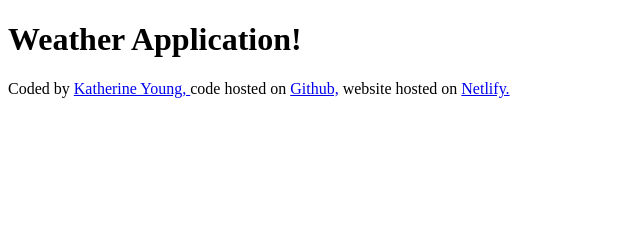
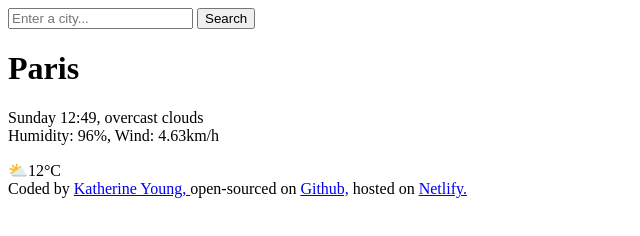
Before and after one commit to Katherine86/weather-application-project, a plain HTML site: page index.html in a window 1280 px wide. Shown: the whole page, without its empty margins (0-640 px from the left). Drawn offline with Linux system fonts and the light colour scheme.

Commit message:
Added search forms

```diff
--- a/index.html
+++ b/index.html
@@ -6,20 +6,36 @@
     <title>Weather Application</title>
   </head>
   <body>
-    <h1>Weather Application!</h1>
+    <header>
+      <form>
+        <input type="search" placeholder="Enter a city..." required />
+        <input type="submit" value="Search" />
+      </form>
+    </header>
+    <main>
+      <div>
+        <h1>Paris</h1>
+        <p>
+          Sunday 12:49, overcast clouds
+          <br />
+          Humidity: 96%, Wind: 4.63km/h
+        </p>
+      </div>
+      <div>⛅12&deg;C</div>
+    </main>
     <footer>
       Coded by
       <a href="https://github.com/Katherine86" target="_blank">
         Katherine Young,
       </a>
-      code hosted on
+      open-sourced on
       <a
         href="https://github.com/Katherine86/weather-application-project"
         target="_blank"
       >
         Github,</a
       >
-      website hosted on
+      hosted on
       <a
         href="https://weather-forecast-application-shecodes.netlify.app/"
         target="_blank"
```
